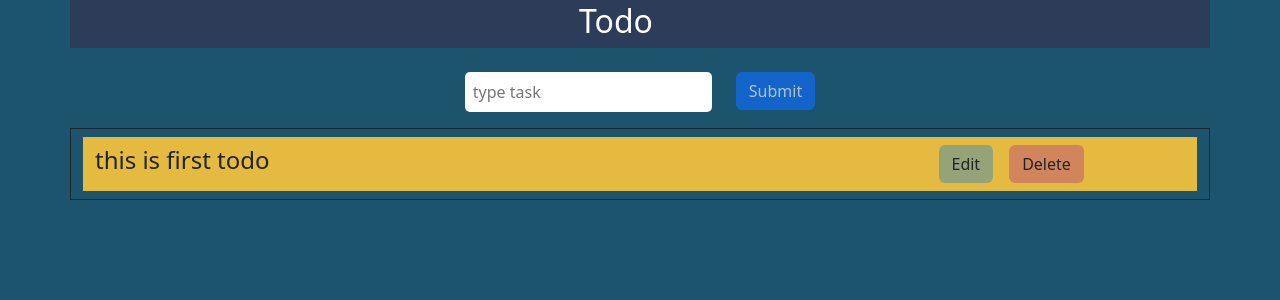
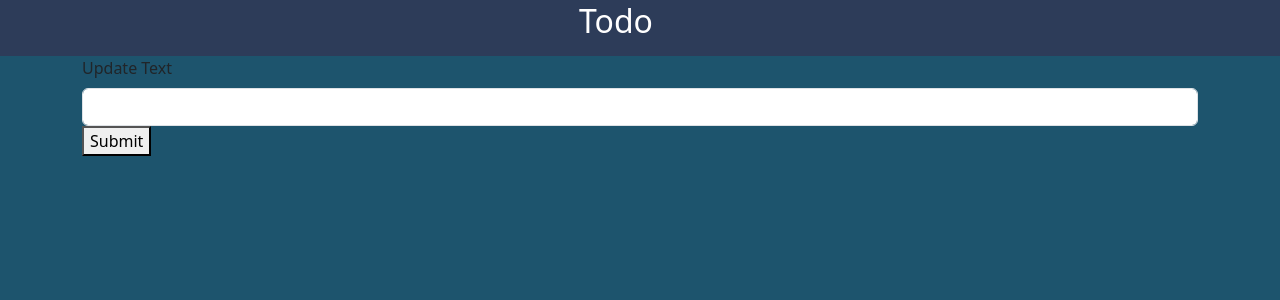
Before and after one commit to vishnuforcode/Todo, a React (Create React App) app: page /updatetodo/1 in a window 1280 px wide. Shown: the top 300 px of the page. Built offline with nearby package versions, Linux system fonts and the light colour scheme.

Commit message:
added update todo

```diff
--- a/src/App.js
+++ b/src/App.js
@@ -1,17 +1,17 @@
 import { Route, Routes } from "react-router-dom";
-import Todo from "./Pages/Todo";
+import Todo from "./components/Todo";
 import Home from "./Pages/Home";
 import AddTodo from "./Pages/AddTodo";
-import UpdateTodo from "./Pages/UpdateTodo";
 
 function App() {
   return (
   <>
   <Routes>
+
     <Route element={<Todo/>} path="/home/todos" />
     <Route element={<AddTodo/>} path="/home/addTodos" />
-    <Route element={<UpdateTodo/>} path="/updateTodo" />
     <Route element={<Home/>} path="*" />
+
   </Routes>
 
   </>
--- a/src/Pages/AddTodo.js
+++ b/src/Pages/AddTodo.js
@@ -1,10 +1,10 @@
 import React, { useState } from 'react'
 import { useDispatch } from 'react-redux'
 import { addTodo } from '../store/slices/TodoSlice'
-import { useNavigate } from 'react-router-dom'
+// import { useNavigate } from 'react-router-dom'
 
 function AddTodo() {
-    const navigate = useNavigate()
+    // const navigate = useNavigate()
 
     const [input , setInput]=  useState('')
     console.log(input)
@@ -14,7 +14,7 @@ function AddTodo() {
         e.preventDefault()
         dispatch(addTodo(input))
         setInput('')
-        navigate('/home');
+        // navigate('/home');
     }
 
   return (
--- a/src/Pages/Home.js
+++ b/src/Pages/Home.js
@@ -1,8 +1,7 @@
 import React from 'react'
-import Navbar from '../components/Navbar'
 import Todo from '../components/Todo'
 import {  useSelector } from 'react-redux'
-import { Link } from 'react-router-dom'
+
 import AddTodo from './AddTodo'
 
 
@@ -13,7 +12,6 @@ function Home() {
 
   return (
   <>
-  <Navbar/>
 
   <div className="container text-center my-3">
     <AddTodo/>
@@ -26,6 +24,7 @@ function Home() {
             todosArray.map((todoi)=> (
                 <Todo key={todoi.id} id={todoi.id} text={todoi.text} />
             ))
+
           }
         </div>
     </div>
--- a/src/Pages/UpdateTodo.js
+++ b/src/Pages/UpdateTodo.js
@@ -1,25 +1,43 @@
 import React, { useState } from 'react'
+import { useDispatch } from 'react-redux'
+import { useNavigate ,useParams } from 'react-router-dom'
+import { updateTodo } from '../store/slices/TodoSlice'
 
 function UpdateTodo(props) {
+  const navigate = useNavigate()
 
-  const [text, settext]= useState("")
+  const param = useParams()
+  const dispatch = useDispatch()
+    const [input , setInput] = useState("")
 
 
+    const editTodo =(e)=>{
+        e.preventDefault()
+            dispatch(
+                updateTodo({id: param.id , text: input})
+            )
+            navigate('/')
+
+
+
+    }
+    // console.log(param.id);
+
   return (
+    <>
     <div className="container-fluid">
-      <div className="container">
-        <div className="row justify-content-center">
-          <div className="col-12">
-      <form action="" className='form ' >
-        <label htmlFor="" className='form-label'> Edit task:</label>
-        <input type="text" className='form-control' />
+        <div className="container">
 
-      </form>
-
-          </div>
+            <div className="row justify-content-center">
+                <form action="" onSubmit={editTodo}  className='form '>
+                    <label htmlFor="" className='form-label'>Update Text</label>
+                    <input type="text" className='form-control' value={input} onChange={(e)=>{setInput(e.target.value)}} />
+                    <button>Submit</button>
+                </form>
+            </div>
         </div>
-      </div>
     </div>
+    </>
   )
 }
 
--- /dev/null
+++ b/src/components/Layout.js
@@ -0,0 +1,16 @@
+
+import React from 'react'
+import {  Outlet } from 'react-router-dom'
+import Navbar from './Navbar'
+
+function Layout() {
+  return (
+   <>
+   <Navbar/>
+   <Outlet/>
+
+   </>
+  )
+}
+
+export default Layout
--- a/src/components/Navbar.js
+++ b/src/components/Navbar.js
@@ -5,11 +5,12 @@ function Navbar() {
   return (
    <>
 
-   <div className="container">
+   <div className="container-fluid" style={{backgroundColor:'#2D3C59'}}>
+   <div className="container " >
 
-<div className="row text-center">
-   <nav className=" col h2" style={{backgroundColor:'#2D3C59'}}>
-  <a className="navbar-brand" style={{color:'white'}}  >Todo</a>
+<div className="row text-center ">
+   <nav className=" col h2 " >
+  <NavLink className="navbar-brand m-2 " style={{color:'white'}}  >Todo</NavLink>
   <button className="navbar-toggler" type="button" data-toggle="collapse" data-target="#navbarNavDropdown" aria-controls="navbarNavDropdown" aria-expanded="false" aria-label="Toggle navigation">
     <span className="navbar-toggler-icon"></span>
   </button>
@@ -27,6 +28,7 @@ function Navbar() {
 </nav>
 </div>
    </div>
+   </div>
 
    </>
   )
--- a/src/components/Todo.js
+++ b/src/components/Todo.js
@@ -26,7 +26,7 @@ function Todo(props) {
        <p className='h4'>{props.text}</p>
         </div>
         <div className="col-lg-3">
-            <button onClick={()=> {navigate('/updateTodo')}} className='btn btn-primar mx-2 my-2' style={{backgroundColor:'#94A378'}}>Edit</button>
+            <button onClick={()=> {navigate(`/updateTodo/${props.id}`)}} className='btn btn-primar mx-2 my-2' style={{backgroundColor:'#94A378'}}>Edit</button>
             <button onClick={()=> {deleteTodo(props.id)}} className='btn btn-dangr mx-2 my-2' style={{backgroundColor:'#D1855C'}}> <i className="fa-thin fa-trash-can"></i>Delete</button>
 
         </div>
--- a/src/index.js
+++ b/src/index.js
@@ -3,19 +3,37 @@ import ReactDOM from 'react-dom/client';
 import 'bootstrap/dist/css/bootstrap.css';
 import App from './App';
 import reportWebVitals from './reportWebVitals';
-import { BrowserRouter } from 'react-router-dom';
+import { createBrowserRouter, createRoutesFromElements, Route } from 'react-router-dom';
 import { Provider } from 'react-redux';
 import store from './store/store';
 import "@fortawesome/fontawesome-free/css/all.min.css";
+import Layout from './components/Layout';
+import Home from './Pages/Home';
+import UpdateTodo from './Pages/UpdateTodo';
+import { RouterProvider } from 'react-router-dom';
 
+const router = createBrowserRouter(
+  createRoutesFromElements(
+    <Route path='/' element= {<Layout/>}>
+      <Route path='' element={<Home/>}/>
+      <Route path='updatetodo/:id' element={<UpdateTodo/>}/>
+
+    </Route>
+  )
+)
 
 const root = ReactDOM.createRoot(document.getElementById('root'));
 root.render(
   <React.StrictMode>
     <Provider store={store}>
-    <BrowserRouter>
+
+<RouterProvider router={router}>
+
+
+
     <App />
-    </BrowserRouter>
+    </RouterProvider>
+
     </Provider>
   </React.StrictMode>
 );
--- a/src/store/slices/TodoSlice.js
+++ b/src/store/slices/TodoSlice.js
@@ -2,7 +2,7 @@ import {createSlice, nanoid} from '@reduxjs/toolkit'
 
 
 const initialState  = {
-  todos : [{id: 1 , text : "this is first todo"}]
+  todos : [{id:'1'  , text : 'this is first todo'}]
 }
 const todoSlice = createSlice({
     name: 'todo',
```
